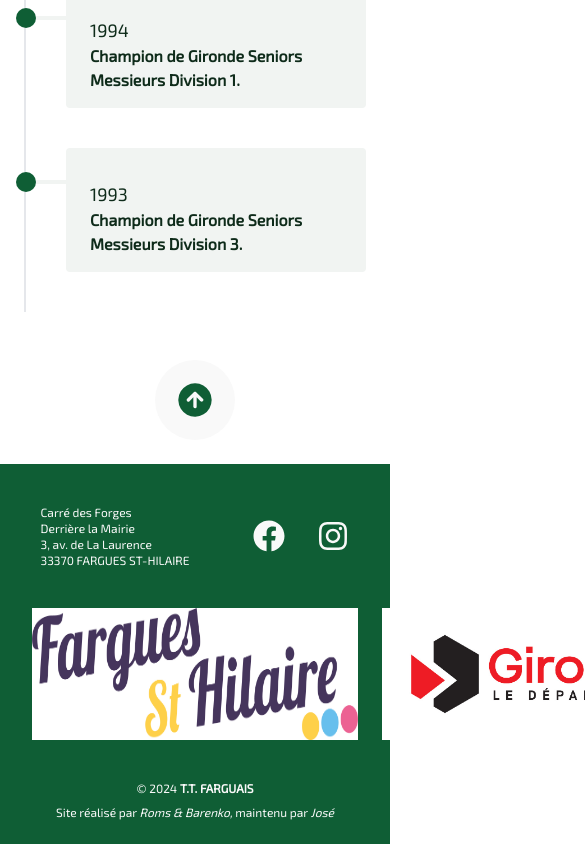
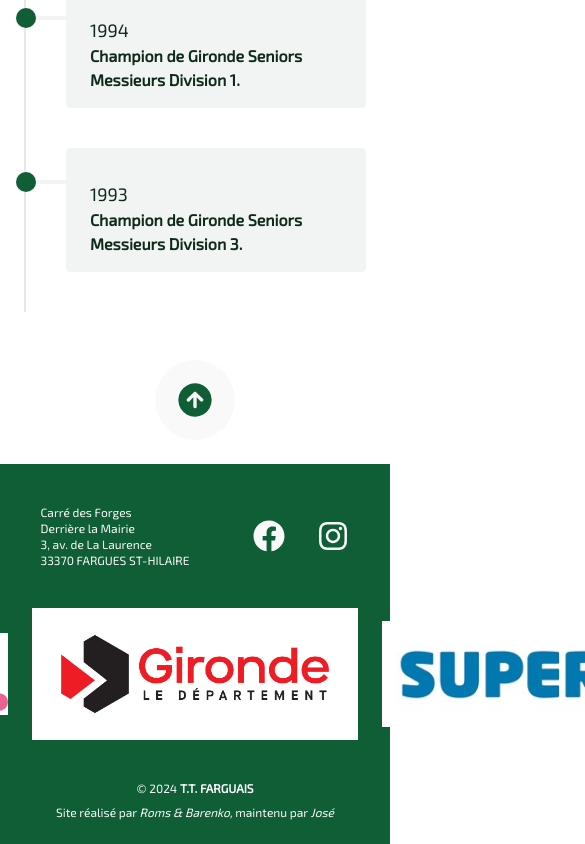
Before and after one commit to ttfarguais/ttfarguais, a Next.js app: page /palmares in a window 390 px wide. Shown: the part 3832-4676 px from the top of the page, 585 px wide, since content can reach past the window. Built offline with nearby package versions, Linux system fonts and the light colour scheme.

Commit message:
Update Footer-SponsorMobile.jsx

```diff
--- a/app/src/components/Footer/mobile/Footer-SponsorMobile.jsx
+++ b/app/src/components/Footer/mobile/Footer-SponsorMobile.jsx
@@ -2,7 +2,7 @@ import { FshSponsor, GirondeSponsor, SuperuSponsor } from "../../UI/Icons";
 
 export default function FooterSponsor() {
   return (
-    <div className="flex gap-6">
+    <div className="flex justify-center items-center gap-6 w-full overflow-visible">
      <FshSponsor width={80} height={80}/>
      <GirondeSponsor width={80} height={80}/>
      <SuperuSponsor width={80} height={80}/>
```
